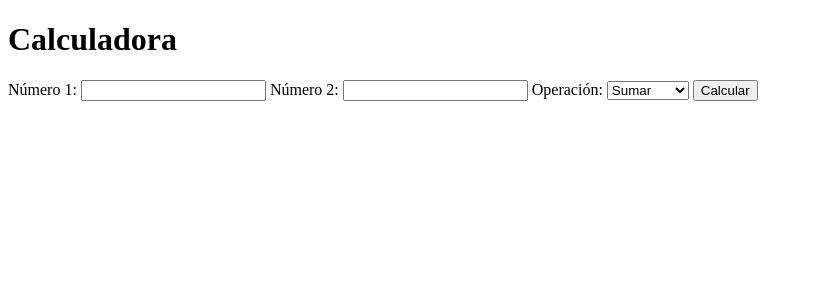
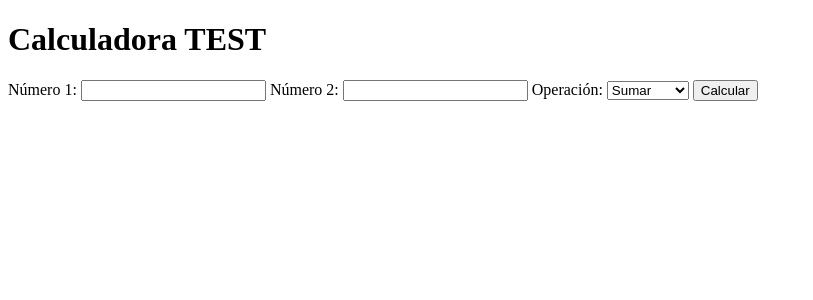
Before and after one commit to ValentinGarciaIriart/GoogleCloud, a Flask app: page / in a window 1280 px wide. Shown: the top 300 px of the page, without its empty margins (0-813 px from the left). Run offline with Flask 3, Linux system fonts and the light colour scheme.

Commit message:
test commit

```diff
--- a/templates/index.html
+++ b/templates/index.html
@@ -6,7 +6,7 @@
     <title>Calculadora V2</title>
 </head>
 <body>
-    <h1>Calculadora</h1>
+    <h1>Calculadora TEST</h1>
     <form action="/resultado" method="post">
         <label for="num1">Número 1:</label>
         <input type="number" name="num1" id="num1" required>
--- a/templates/resultado.html
+++ b/templates/resultado.html
@@ -6,7 +6,7 @@
     <title>Resultado V2</title>
 </head>
 <body>
-    <h1>Resultado:</h1>
+    <h1>Resultado TEST:</h1>
     <p>{{ resultado }}</p>
     <a href="/">Volver a calcular</a>
 </body>
```
